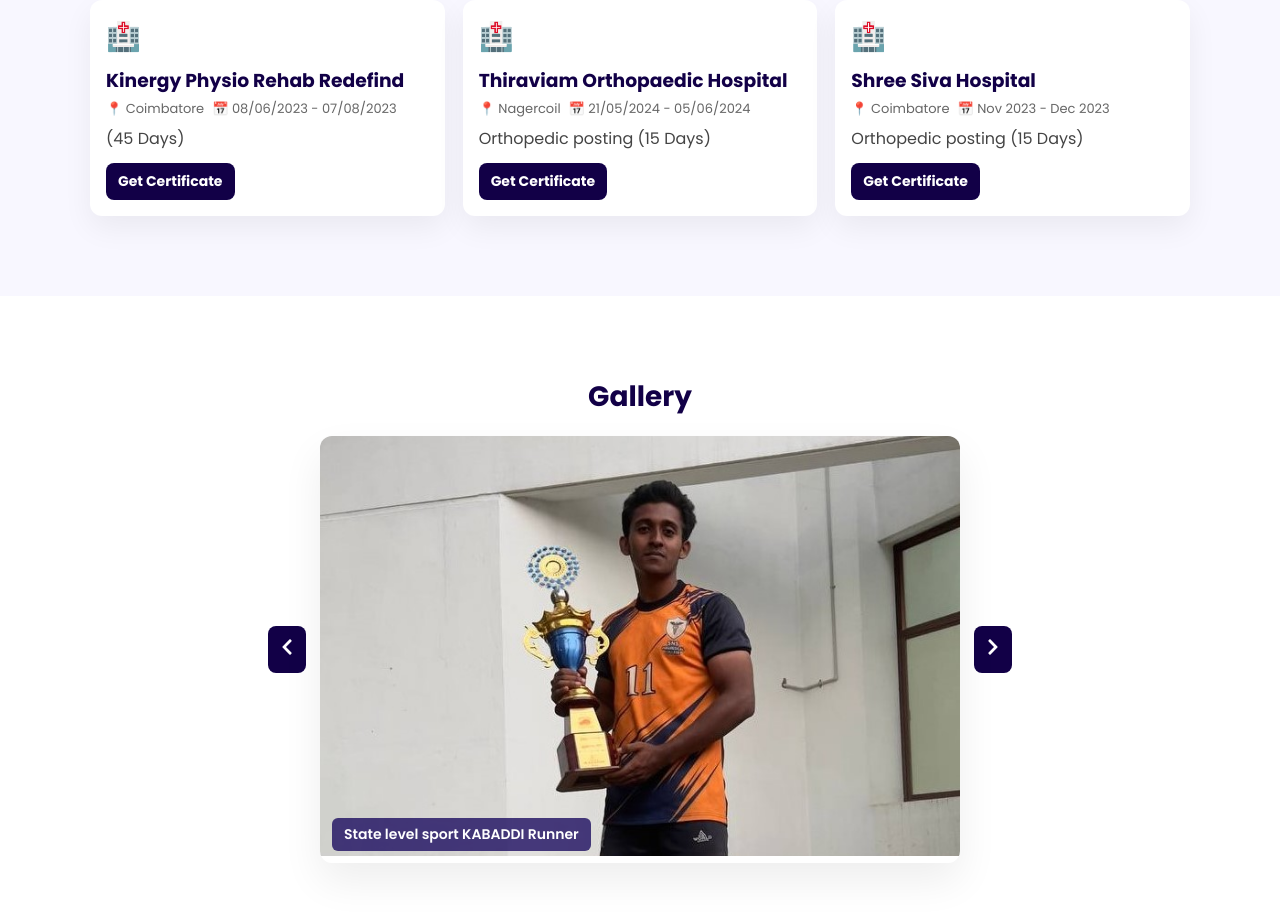
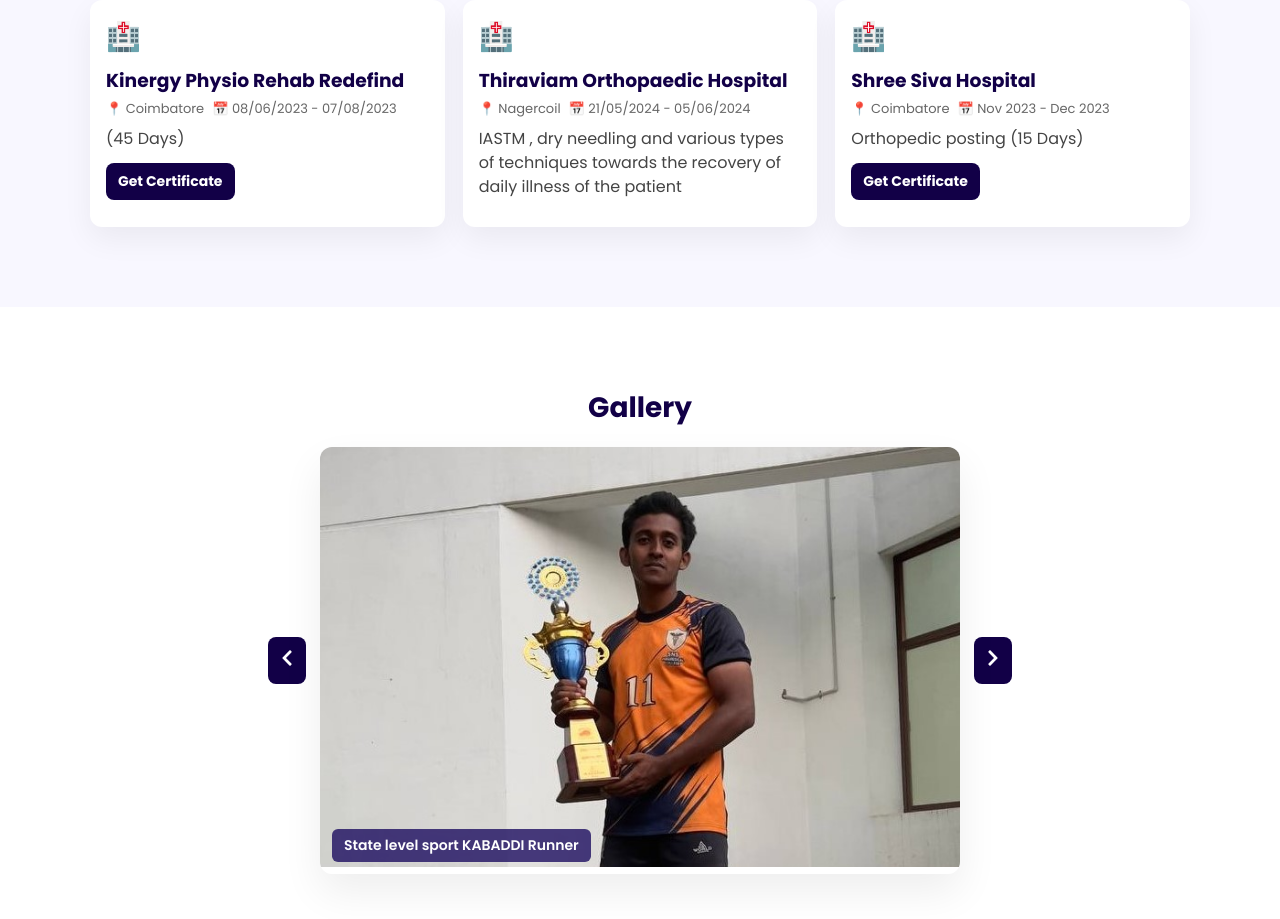
Before and after one commit to samila21/my-portfolio1, a React (Vite) app: page / in a window 1280 px wide. Shown: the part 2700-3619 px from the top of the page. Built offline with nearby package versions, Linux system fonts and the light colour scheme.

Commit message:
add details in experience component

```diff
--- a/src/components/Experience/Experience.jsx
+++ b/src/components/Experience/Experience.jsx
@@ -17,8 +17,8 @@ export default function Experience() {
       hospital: "Thiraviam Orthopaedic Hospital",
       loc: "Nagercoil",
       date: "21/05/2024 - 05/06/2024",
-      desc: "Orthopedic posting (15 Days)",
-      certLink: "https://drive.google.com/file/d/1xHZRs0RGMiFfSI9a8fp-AhfTu7SdtAd7/view?usp=sharing"
+      desc: " IASTM , dry needling and various types of techniques towards the recovery of daily illness of the patient",
+      certLink: ""
     },
     {
       id: 2,
```
